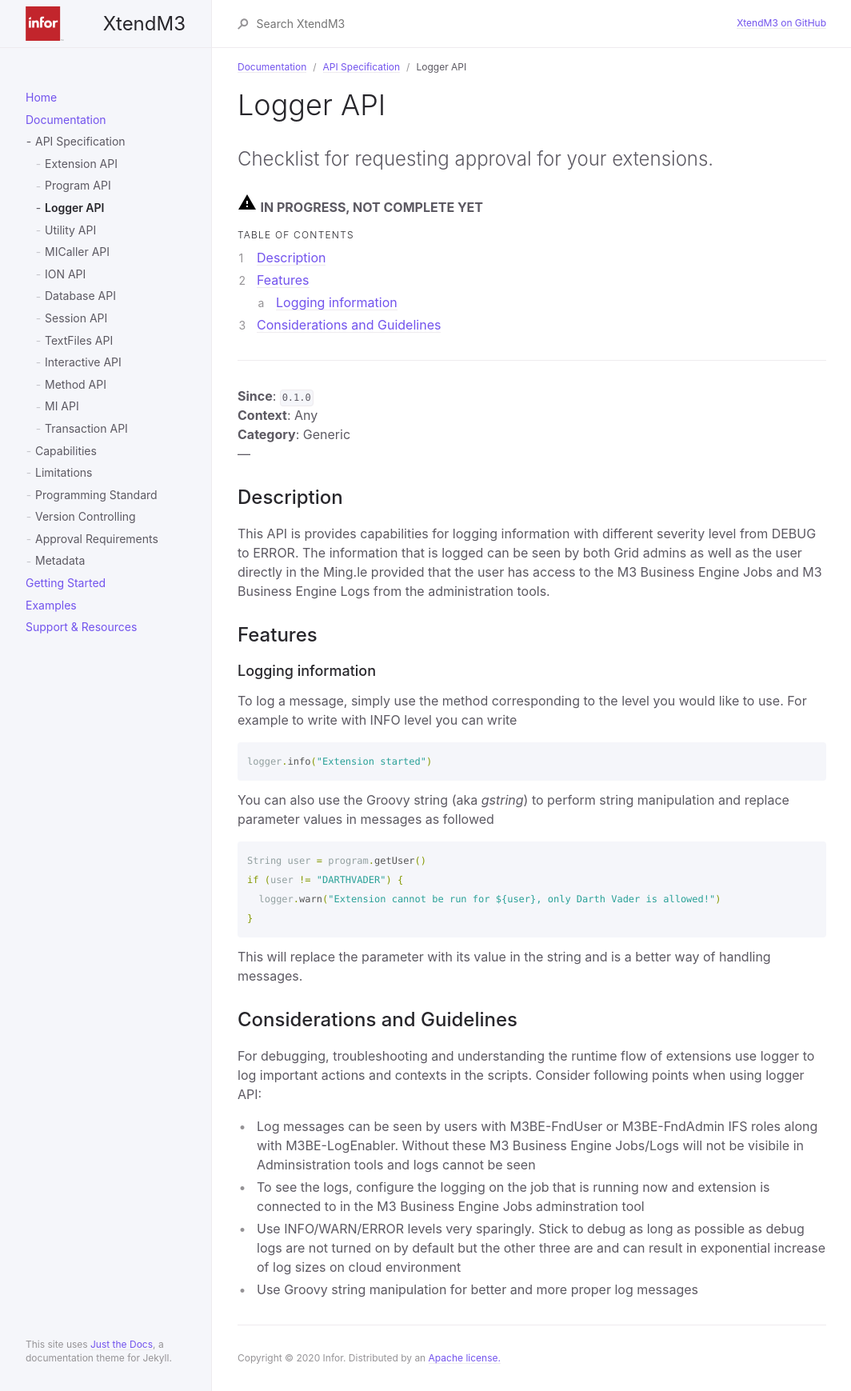
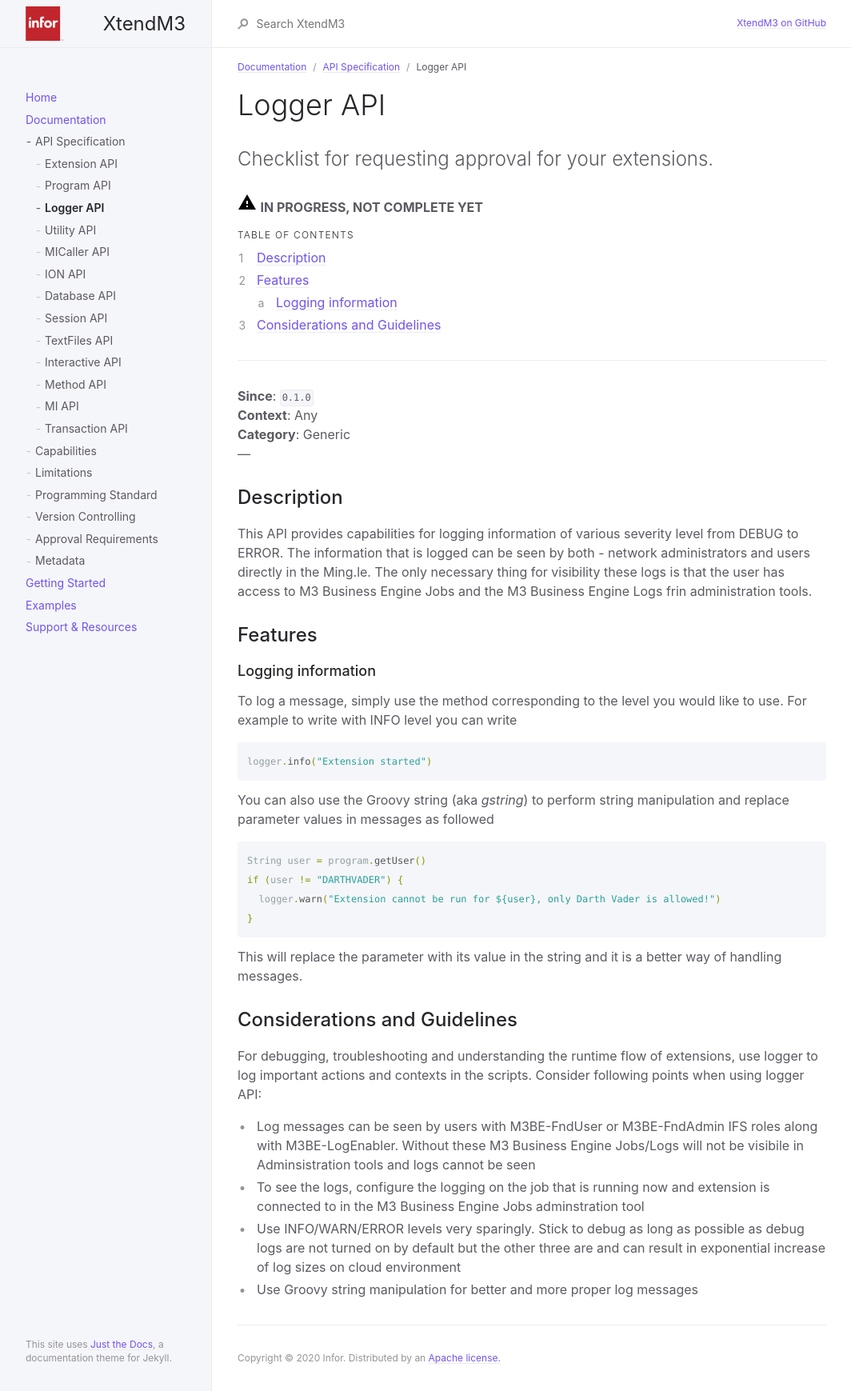
Before and after one commit to infor-cloud/xtendm3, a Jekyll site: the page built from docs/documentation/api-specification/logger-api.md, in a window 1280 px wide. Shown: the whole page at 80% size, without its empty margins (107-1171 px from the left). Built offline with Jekyll 4.4.1, drawn with Linux system fonts in a browser that asks for light colours.

Commit message:
Minor doc update

````diff
--- a/docs/documentation/api-specification/logger-api.md
+++ b/docs/documentation/api-specification/logger-api.md
@@ -26,9 +26,8 @@ Checklist for requesting approval for your extensions.
 **Category**: Generic
 ---
 ## Description
-This API is provides capabilities for logging information with different severity level from DEBUG to ERROR. The
-information that is logged can be seen by both Grid admins as well as the user directly in the Ming.le provided that the
-user has access to the M3 Business Engine Jobs and M3 Business Engine Logs from the administration tools.
+This API provides capabilities for logging information of various severity level from DEBUG to ERROR. The
+information that is logged can be seen by both - network administrators and users directly in the Ming.le. The only necessary thing for visibility these logs is that the user has access to M3 Business Engine Jobs and the M3 Business Engine Logs frin administration tools.
 
 
 ## Features
@@ -49,10 +48,10 @@ if (user != "DARTHVADER") {
 }
 ```
 
-This will replace the parameter with its value in the string and is a better way of handling messages.
+This will replace the parameter with its value in the string and it is a better way of handling messages.
 
 ## Considerations and Guidelines
-For debugging, troubleshooting and understanding the runtime flow of extensions use logger to log important
+For debugging, troubleshooting and understanding the runtime flow of extensions, use logger to log important
 actions and contexts in the scripts. Consider following points when using logger API:
 
 * Log messages can be seen by users with M3BE-FndUser or M3BE-FndAdmin IFS roles along with M3BE-LogEnabler. Without
````
